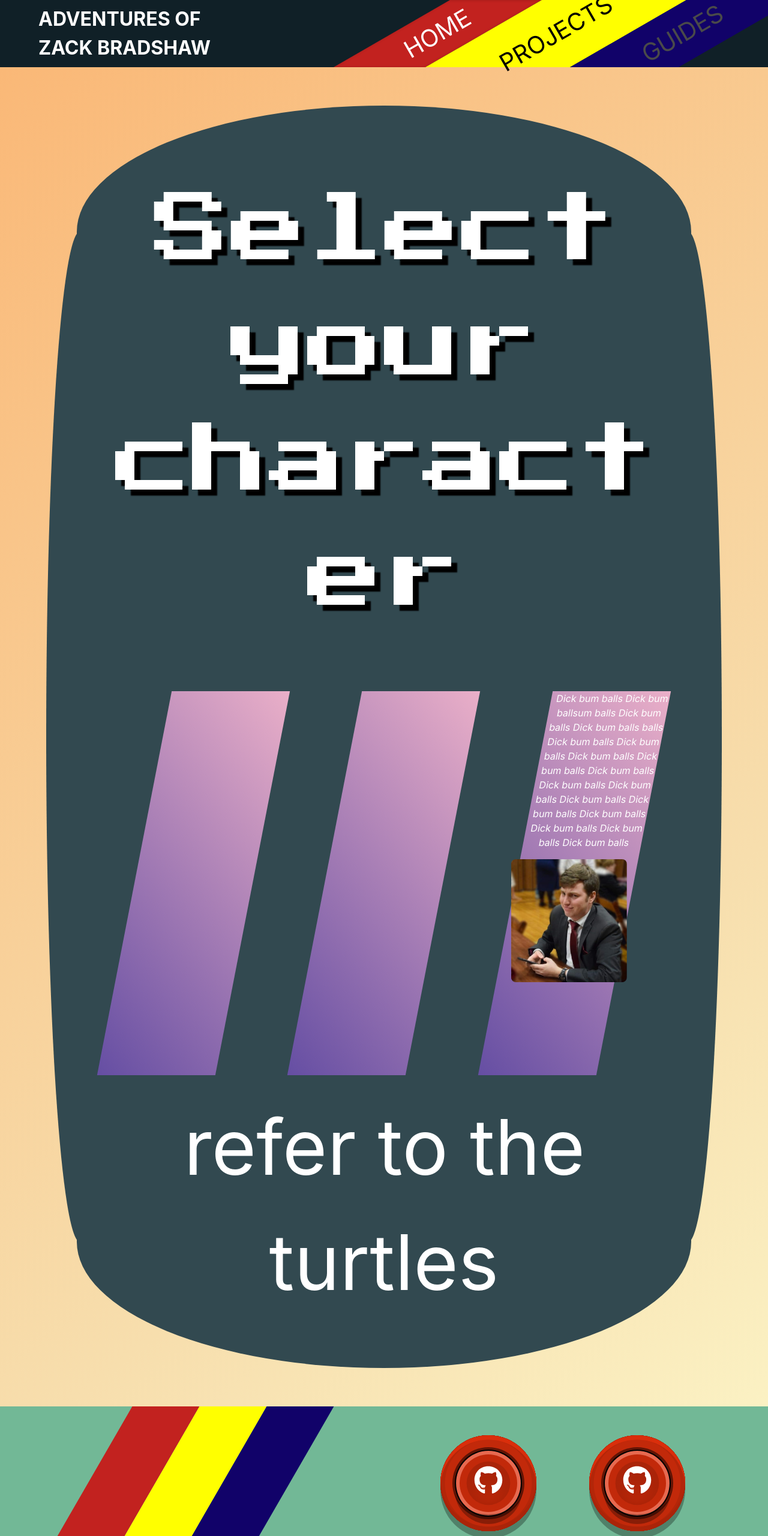
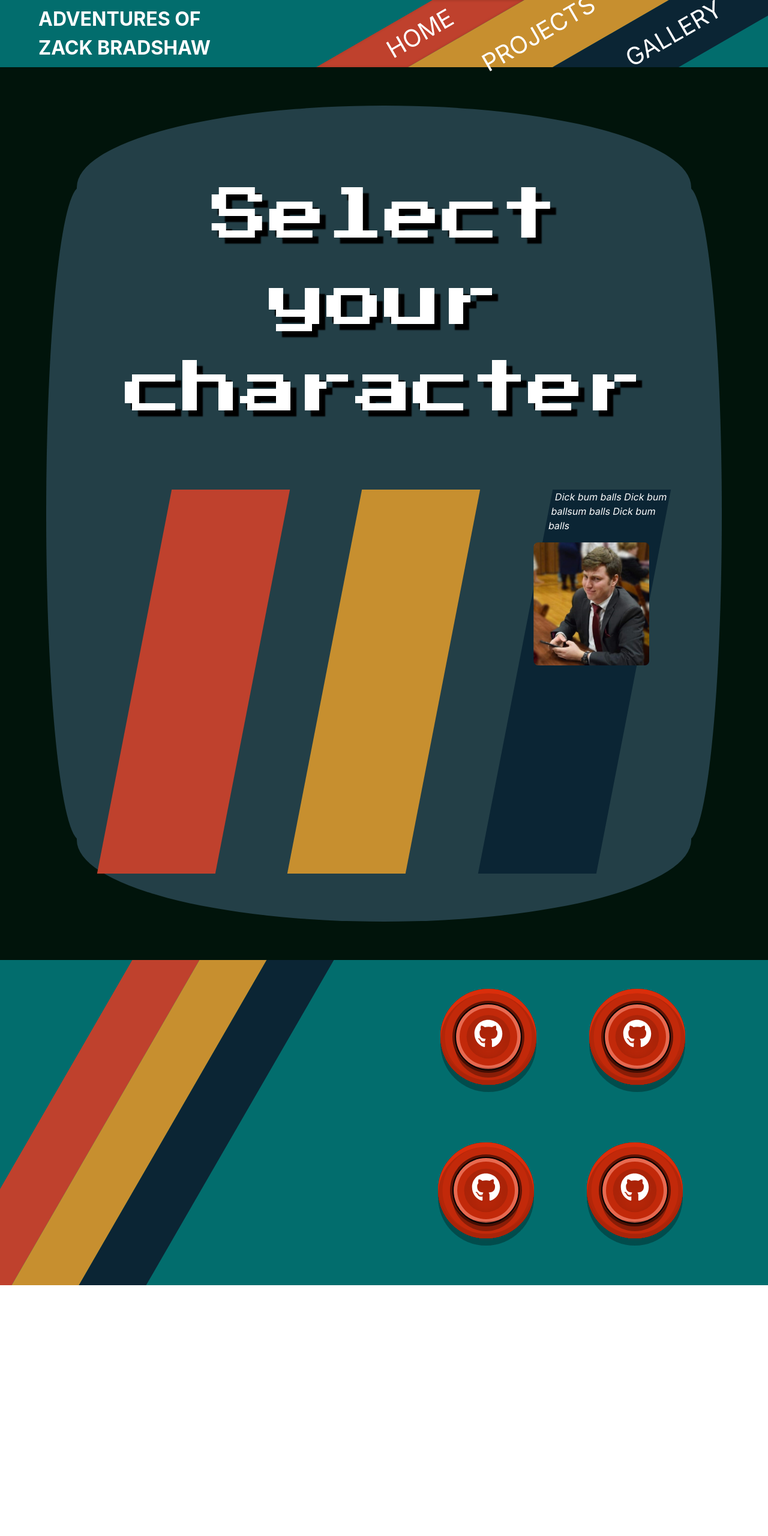
Before and after one commit to ZackBradshaw/zackwebsite, a Gatsby site: page / in a window 1280 px wide. Shown: the top 2560 px of the page at 60% size. After the commit the page ends 2154 px from the top, so only its background shows below. Built offline with nearby package versions, Linux system fonts and the light colour scheme; Gatsby itself is replaced by a stand-in of ours.

Commit message:
change colours

```diff
--- a/src/components/BlogRoll.js
+++ b/src/components/BlogRoll.js
@@ -23,7 +23,7 @@ class BlogRoll extends React.Component {
               >
                 <div className="columns">
                   <div className="column is-2 ">
-                    <FaFileCode className="big-icon" />
+                    <FaFileCode className="big-icon fab-code-icon" />
                   </div>
                   <div className="column ">
 
--- a/src/components/costumBulma.scss
+++ b/src/components/costumBulma.scss
@@ -16,17 +16,20 @@
 // If need, change your variables before importing Bulma
 $title-color: #363636;
 $scheme-invert: #000000;
-$secondary: #f9d56e;
+$secondary: #03301b;
 $secondary-light: #8559da;
-$secondary-dark: #cd4439;
-$primary-light: #f7dead;
-$primary-dark: #102027;
+$secondary-dark: #bf412d;;
+$primary-light: #302207;
+$primary-dark: #026d6d;
 $primary: $secondary;
 
 $info: $primary-dark;
-$light: #f7dead;
-$dark: #f7dead;
-$black: #72b896;
+$light: #01140b;
+$dark: #03301b;
+$black: #026d6d;
+$red: #bf412d;
+$yellow: #c78f2f;
+$blue: #0b2534;
 //cards
 $card-shadow: 0px 2px 4px rgba(0, 0, 0, 0.68);
 .gradient-dark {
@@ -170,16 +173,33 @@ $card-shadow: 0px 2px 4px rgba(0, 0, 0, 0.68);
 }
 .blog-post-content {
   h2 {
+    font-size: 2.5em;
+    margin: 0.7em 0em 0.4em 0em;
+    color: $yellow;
+    // text-shadow: white 1px 1px 2px;
+  }
+  h3 {
     font-size: 2em;
     margin: 0.7em 0em 0.4em 0em;
-    color: darkcyan;
+    color: $yellow;
+    // text-shadow: white 1px 1px 2px;
+  }
+  h4 {
+    font-size: 1.75em;
+    margin: 0.7em 0em 0.4em 0em;
+    color: $red;
+    // text-shadow: white 1px 1px 2px;
   }
   p {
-    margin-left: 0.75em;
-    margin-bottom: 0.2em;
+    margin-left: 1em;
+    margin-bottom: 0.5em;
+    font-size: 1.3em;
   }
   strong {
-    color: steelblue;
+    font-size: 2.5em;
+    margin: 0.7em 0em 0.4em 0em;
+    text-shadow: white 1px 1px 2px;
+    color: $yellow;
   }
   img {
     min-width: 100%;
@@ -321,7 +341,7 @@ $card-shadow: 0px 2px 4px rgba(0, 0, 0, 0.68);
 }
 
 .diagonal-box {
-  background-image: linear-gradient(45deg, #654ea3, #eaafc8);
+  // background-image: linear-gradient(45deg, #654ea3, #eaafc8);
   transform: skewY(-11deg);
   transform: skewX(-11deg);
   // max-width: 20%;
@@ -392,6 +412,8 @@ $card-shadow: 0px 2px 4px rgba(0, 0, 0, 0.68);
   padding: 1em;
   transform: skewx(-60deg);
   transition: background 0.2s ease, color 0.2s ease;
+  color: white;
+
 }
 
 // /* Text, unskew thyself! (But unskeweth not the clickable areas.) */
@@ -402,14 +424,14 @@ $card-shadow: 0px 2px 4px rgba(0, 0, 0, 0.68);
 }
 
 .r {
-  background-color: #c2221f;
+  background-color: $red;
 }
 .y {
-  background-color: yellow;
+  background-color: $yellow;
   color: black;
 }
 .b {
-  background-color: #110269;
+  background-color: $blue;
 }
 
 .g {
@@ -427,17 +449,17 @@ $card-shadow: 0px 2px 4px rgba(0, 0, 0, 0.68);
   );
 }
 .giant-text {
-  font-size: 8em;
+  font-size: 6em;
 }
 #tv {
   position: relative;
   width: 80%;
   height: auto;
   margin: 4em 10% 4em 10%;
-  background: rgb(50, 73, 80);
+  background: rgb(35, 63, 71);
   border-radius: 50% / 10%;
   color: white;
-  text-align: center;
+  // text-align: center;
   text-indent: 0.1em;
   padding-bottom: 2em;
 }
@@ -633,7 +655,7 @@ $button: 8em;
 }
 
 .achievement-items:hover {
-  box-shadow: 0 0px 0px 7px rgb(181, 167, 39), 0 6px 6px rgba(0, 0, 0, 0.19);
+  box-shadow: 0 0px 0px 7px $yellow, 0 6px 6px rgba(0, 0, 0, 0.19);
 
 }
 
@@ -656,3 +678,7 @@ $button: 8em;
 .retro-text-shadow-small {
   text-shadow: 5px 5px 2px #000000;
 }
+
+.fab-code-icon {
+  color: #026d6d;
+}
--- a/src/components/header.js
+++ b/src/components/header.js
@@ -36,7 +36,7 @@ const Header = class extends React.Component {
   render() {
     return (
       <nav
-      className="navbar is-fixed-to is-primary is-info"
+      className="navbar is-fixed-to is-info"
       role="navigation"
       aria-label="main navigation"
     >
@@ -72,7 +72,7 @@ const Header = class extends React.Component {
           </Link>
           <Link
             activeClassName="nav-active" to="guides" className=" navbar-item b">
-            <span>Guides</span>
+            <span>Gallery</span>
           </Link>
         </div>
         <div className="navbar-end has-text-centered"></div>
--- a/src/pages/index.js
+++ b/src/pages/index.js
@@ -10,34 +10,36 @@ import { graphql } from "gatsby"
 const IndexPage = () => (
   <Layout>
     <SEO title="Home" />
-    <section className="hero is-light is-bold is-fullheight" >
+    <section className="hero is-light is-bol is-fullheight" >
       <div className="padding-top-4em " id="tv">
         <div className="section">
           <div className="container">
-<p className="giant-text retro-font retro-text-shadow">Select your character</p>
+<p className="giant-text retro-font retro-text-shadow has-text-centered">Select your character</p>
           </div>
         </div>
         <div className="section">
           <div className="container">
             <div className="tile is-ancestor">
+
               <div className="tile is-parent mx-6">
-                <article className="tile is-child diagonal-box">
+                <article className="tile is-child diagonal-box r">
                   <div className="content-box">
                   </div>
                 </article>
               </div>
 
               <div className="tile is-parent mx-6">
-                <article className="tile is-child diagonal-box">
+                <article className="tile is-child diagonal-box y">
                   <div className="content-box">
                   </div>
                 </article>
               </div>
+
               <div className="tile is-parent mx-6">
-                <article className="tile is-child diagonal-box">
+                <article className="tile is-child diagonal-box b">
                   <div className="content-box">
                     <div className="content">
-                      <p> Dick bum balls  Dick bum ballsum balls  Dick bum balls  Dick bum balls  balls  Dick bum balls  Dick bum balls  Dick bum balls  Dick bum balls  Dick bum balls  Dick bum balls  Dick bum balls  Dick bum balls  Dick bum balls  Dick bum balls  Dick bum balls  Dick bum balls  Dick bum balls </p>
+                      <p> Dick bum balls  Dick bum ballsum balls  Dick bum balls  </p>
                      <div className="turtle">
                       <Image />
                      </div>
@@ -46,7 +48,6 @@ const IndexPage = () => (
                 </article>
               </div>
             </div>
-            <p className="giant-text">refer to the turtles</p>
 
           </div>
         </div>
--- a/src/pages/projects.js
+++ b/src/pages/projects.js
@@ -10,7 +10,7 @@ export default class BlogIndexPage extends React.Component {
     return (
       <Layout>
         <SEO title="Projects" />
-        <section className="hero is-dark is-bold is-fullheight-with-navbar">
+        <section className="hero is-light">
           <div className="section is-medium" id="tv">
             <div className="container">
               <p className="title has-text-centered bo has-text-white mb-6 is-size-1 retro-font retro-text-shadow-small"> <GiTrophy/> Projects</p>
```
Also changed, not shown: src/templates/blog.js (+6 -6 lines).
